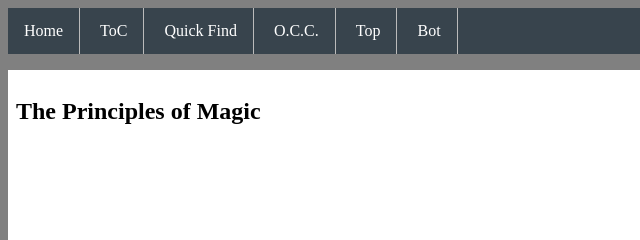
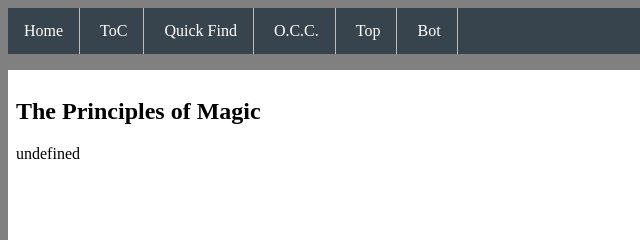
Before and after one commit to picosingularity/Megaversal, a plain HTML site: page test.html in a window 1280 px wide. Shown: the top 240 px of the page, 0-640 px from the left. Drawn offline with Linux system fonts and the light colour scheme.

Commit message:
testing JSON grab

```diff
--- a/test.html
+++ b/test.html
@@ -360,6 +360,7 @@
     </footer>
 </body>
 <script>
+let data;
 
 // fetch json file
 fetch('TW_gems.json')
@@ -370,5 +371,8 @@
 })
 .catch(error => console.error('Error fetching JSON:', error));
 
+const div = document.getElementById('json data');
+div.innerHTML += '<p>'+data+'</p>';
+
 </script>
 </html>
```
